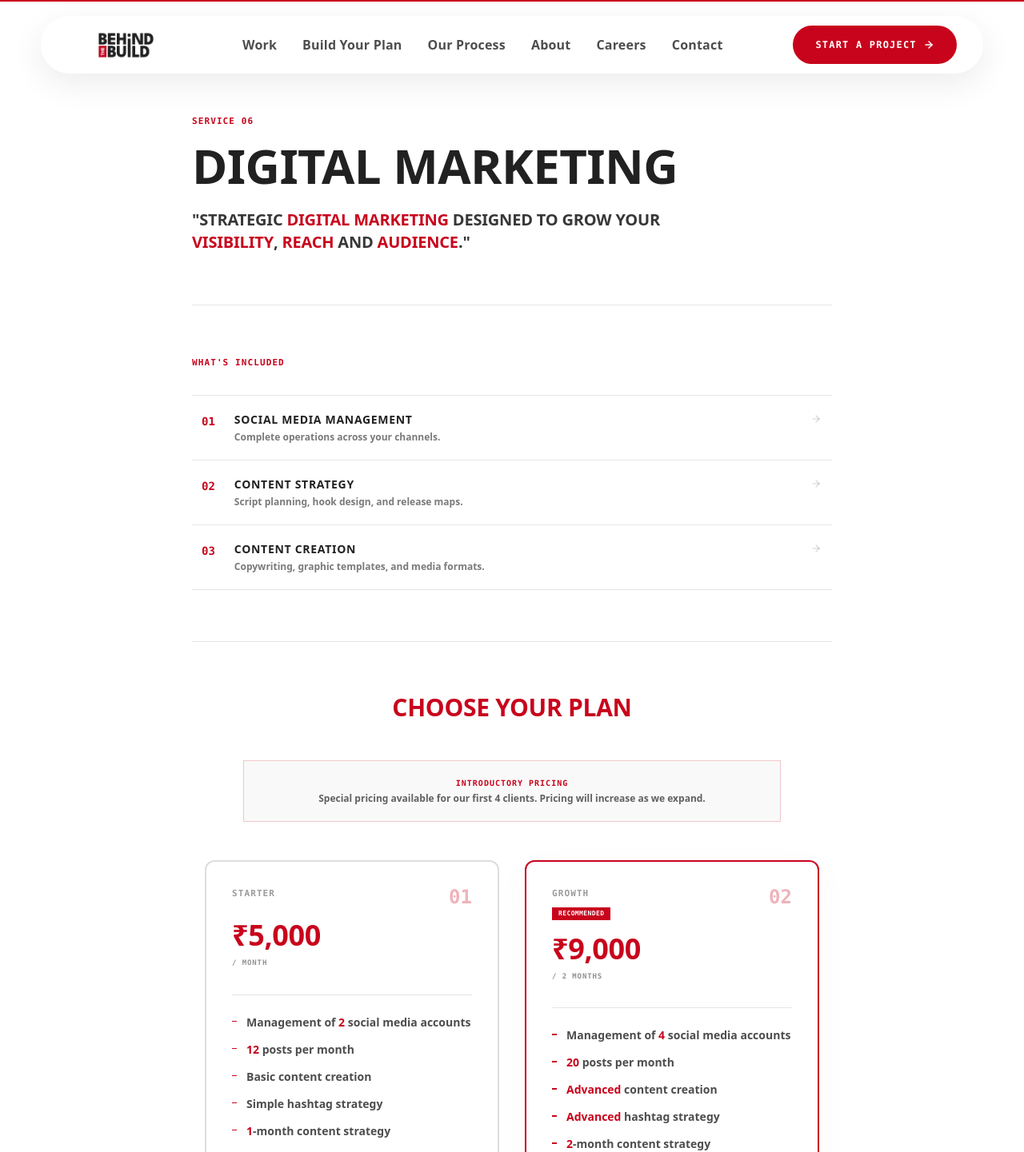
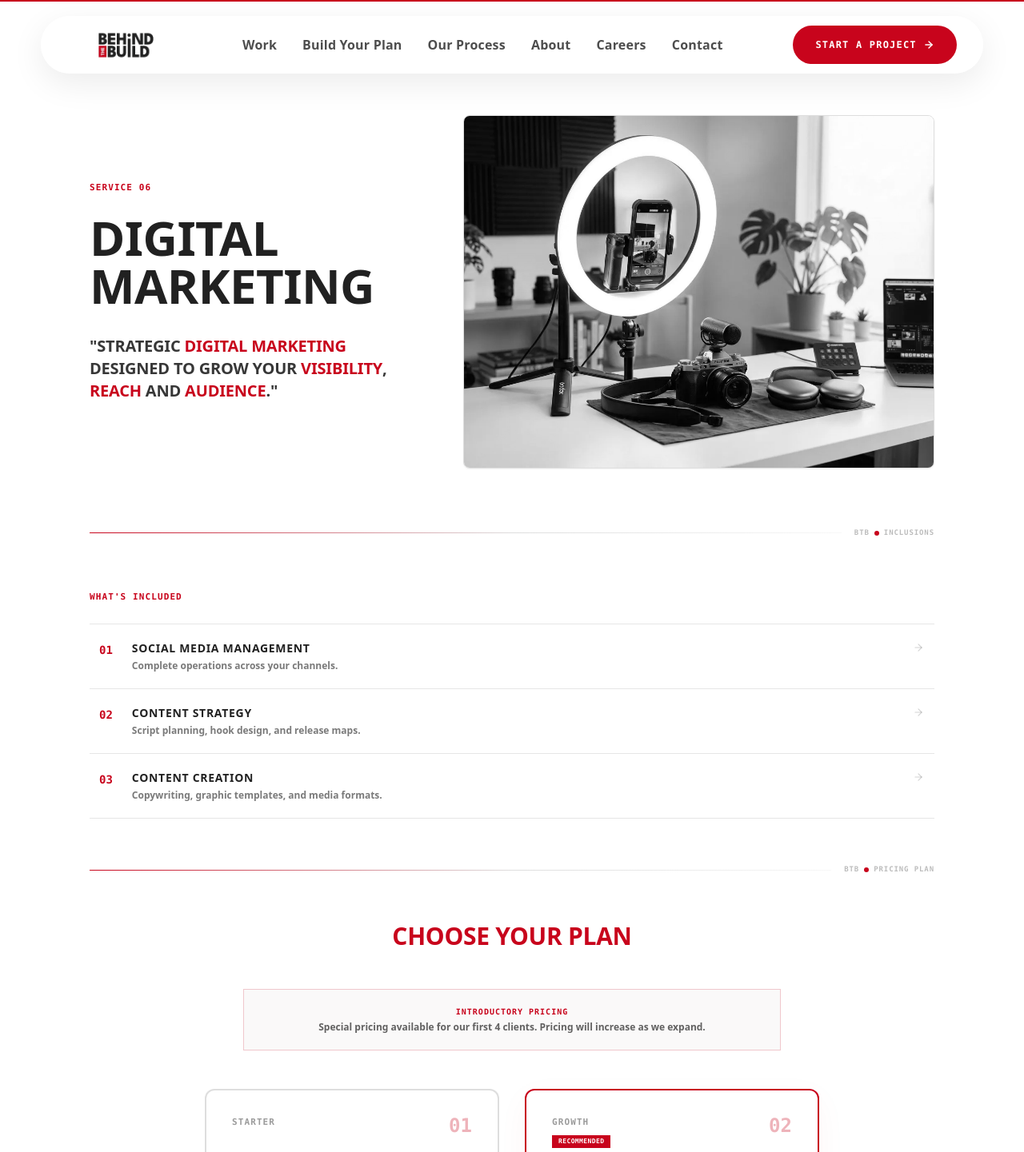
Before and after one commit to behindthebuildmedia/behind-the-build, a React (Vite) app: page /services/digital-marketing in a window 1280 px wide. Shown: the top 1441 px of the page at 80% size. Built offline with nearby package versions, Linux system fonts and the light colour scheme.

Commit message:
design: redesign service detail pages with 2-column media hero, custom WebP visuals, and brand dividers

```diff
--- a/src/sections/ServicePage/ServicePage.jsx
+++ b/src/sections/ServicePage/ServicePage.jsx
@@ -2,6 +2,26 @@ import { useEffect, useState } from 'react';
 import ScrollReveal from '../../components/ScrollReveal/ScrollReveal';
 import { servicesData } from '../../data/servicesData';
 import { ArrowRight, ChevronDown } from 'lucide-react';
+
+// Import service detail visuals
+import imgEditing from '../../assets/images/services/editing.webp';
+import imgSocial from '../../assets/images/services/social.webp';
+import imgCustom from '../../assets/images/services/custom.webp';
+import imgEvents from '../../assets/images/services/events.webp';
+import imgPhotography from '../../assets/images/services/photography.webp';
+import imgVideography from '../../assets/images/services/videography.webp';
+
+const serviceImages = {
+  'video-editing': imgEditing,
+  'social-media-marketing': imgSocial,
+  'design': imgCustom,
+  'website-design': imgCustom,
+  'tech-events-coverage': imgEvents,
+  'digital-marketing': imgSocial,
+  'photography': imgPhotography,
+  'videography': imgVideography,
+  'event-coverage': imgEvents
+};
 
 // Helper function to dynamically highlight brand keywords in red
 const highlightText = (text) => {
@@ -65,10 +85,14 @@ export default function ServicePage({ serviceKey }) {
 
   return (
     <div className="bg-brand-white text-[#212121] pt-32 pb-24 min-h-screen font-sans text-left select-none">
-      <div className="max-w-4xl mx-auto px-6 md:px-12 w-full space-y-16">
+      <div className="max-w-6xl mx-auto px-6 md:px-12 w-full space-y-12">
 
-        {/* HERO SECTION */}
-        <section className="space-y-4 pt-4">
+        {/* HERO TWO-COLUMN SECTION */}
+        <section className="pt-4 pb-4">
+          <div className="grid grid-cols-1 lg:grid-cols-12 gap-12 lg:gap-16 items-center">
+
+            {/* Left Content Column */}
+            <div className="lg:col-span-5 space-y-6">
               <ScrollReveal delay={0} yOffset={10}>
                 <span className="text-[11px] font-mono font-black uppercase tracking-widest text-[#C8041C] block">
                   SERVICE {data.num}
@@ -76,22 +100,48 @@ export default function ServicePage({ serviceKey }) {
               </ScrollReveal>
 
               <ScrollReveal delay={0.1} yOffset={15}>
-            <h1 className="text-4xl sm:text-5xl md:text-6xl font-black uppercase tracking-tight text-[#212121] leading-[1.05]">
+                <h1 className="text-4xl sm:text-5xl lg:text-6xl font-black uppercase tracking-tight text-[#212121] leading-[1.05]">
                   {data.name}
                 </h1>
               </ScrollReveal>
 
-          <ScrollReveal delay={0.2} yOffset={15} className="max-w-2xl pt-2">
+              <ScrollReveal delay={0.2} yOffset={15} className="pt-2">
                 <h2 className="text-lg sm:text-xl font-bold uppercase tracking-tight text-[#212121]/90 leading-relaxed">
                   "{highlightText(data.intro)}"
                 </h2>
               </ScrollReveal>
+            </div>
+
+            {/* Right Media/Visual Column */}
+            <div className="lg:col-span-7">
+              <ScrollReveal delay={0.25} yOffset={20} duration={0.7} className="relative group w-full">
+                {/* Red Brand Border Detail */}
+                <div className="absolute -inset-2 border border-[#C8041C]/40 rounded-xl -z-10 transition-all duration-500 group-hover:inset-0 group-hover:border-[#C8041C]/80" />
+
+                <img
+                  src={serviceImages[serviceKeyClean] || imgCustom}
+                  alt={data.name}
+                  className="w-full h-auto object-cover aspect-[4/3] rounded-lg grayscale hover:grayscale-0 transition-all duration-700 border border-[#212121]/15 shadow-sm"
+                  loading="eager"
+                />
+              </ScrollReveal>
+            </div>
+
+          </div>
         </section>
 
-        <hr className="border-[#E5E5E5] w-full" />
+        {/* Editorial Divider */}
+        <div className="relative py-4 flex items-center justify-between w-full">
+          <div className="h-[1px] bg-gradient-to-r from-[#C8041C] via-[#212121]/15 to-transparent w-full" />
+          <div className="absolute right-0 flex items-center gap-1.5 pl-4 bg-brand-white text-[9px] font-mono font-black text-[#212121]/30 tracking-widest uppercase">
+            <span>BTB</span>
+            <span className="w-1.5 h-1.5 bg-[#C8041C] rounded-full" />
+            <span>INCLUSIONS</span>
+          </div>
+        </div>
 
         {/* SERVICES INCLUDED */}
-        <section className="space-y-8">
+        <section className="space-y-6 pt-2">
           <ScrollReveal delay={0} yOffset={10}>
             <h3 className="text-[11px] font-mono font-black text-[#C8041C] uppercase tracking-widest block">
               WHAT'S INCLUDED
@@ -122,7 +172,15 @@ export default function ServicePage({ serviceKey }) {
           </div>
         </section>
 
-        <hr className="border-[#E5E5E5] w-full" />
+        {/* Editorial Divider */}
+        <div className="relative py-4 flex items-center justify-between w-full">
+          <div className="h-[1px] bg-gradient-to-r from-[#C8041C] via-[#212121]/15 to-transparent w-full" />
+          <div className="absolute right-0 flex items-center gap-1.5 pl-4 bg-brand-white text-[9px] font-mono font-black text-[#212121]/30 tracking-widest uppercase">
+            <span>BTB</span>
+            <span className="w-1.5 h-1.5 bg-[#C8041C] rounded-full" />
+            <span>PRICING PLAN</span>
+          </div>
+        </div>
 
         {/* PRICING SECTION */}
         <section className="space-y-12">
```
Lines whose indentation alone changed are shown as unchanged.
